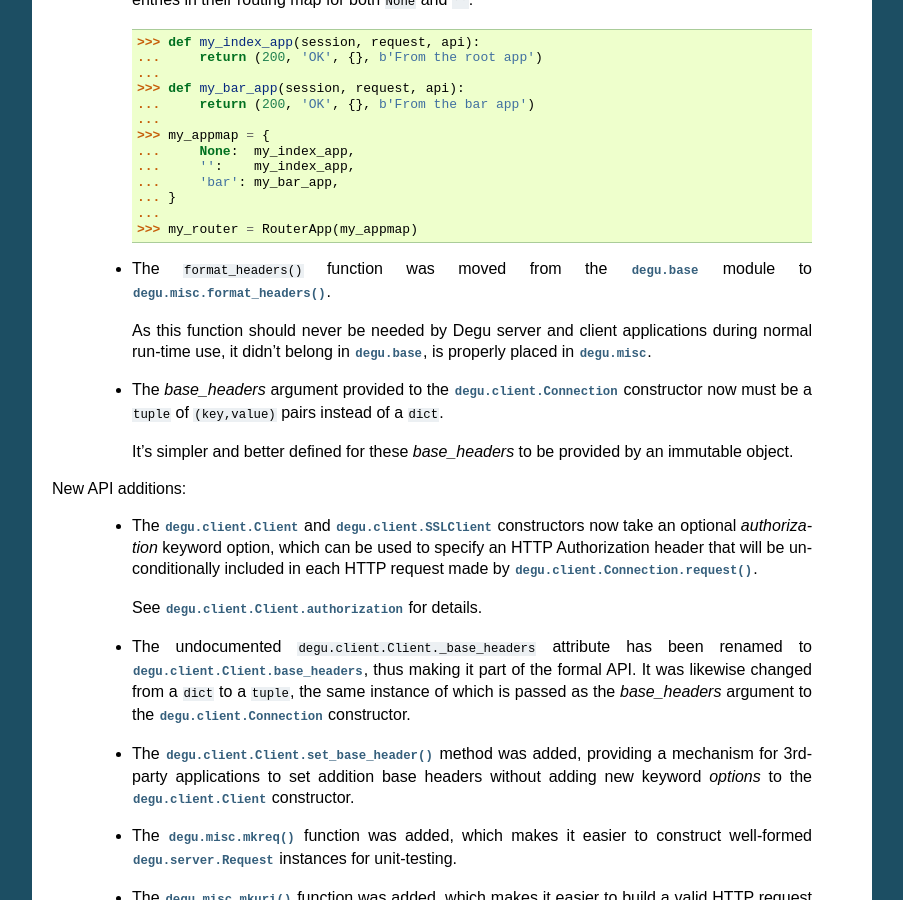
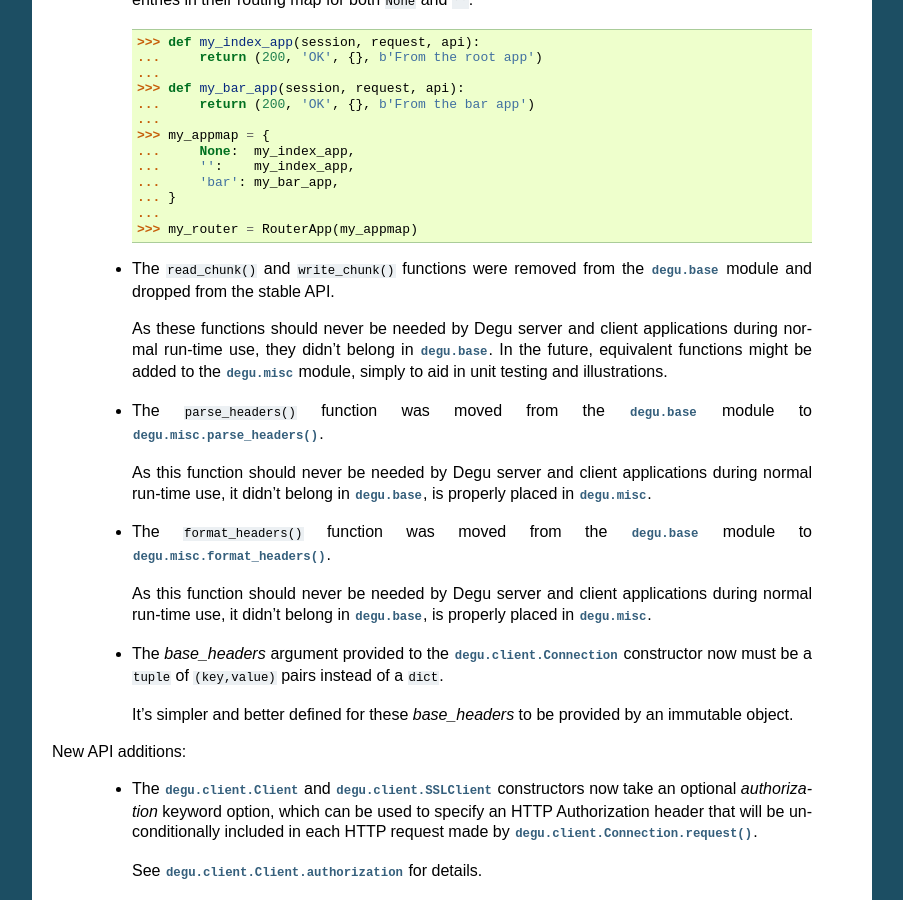
Before and after one commit to json420/degu, a Sphinx documentation site: the page built from doc/changelog.rst, in a window 1280 px wide and 900 px high, scrolled down 2134 px. Shown: the whole window, without its empty margins (198-1101 px from the left). Built offline with Sphinx 7.4.7, drawn with Linux system fonts in a browser that asks for light colours; some of the changed text lies outside the part shown.

Commit message:
Update changelog.rst about read_chunk(), write_chunk() being removed, about parse_headers() moving from degu.base to degu.misc

```diff
--- a/doc/changelog.rst
+++ b/doc/changelog.rst
@@ -11,8 +11,9 @@ Changelog
 
 Degu 0.16 again brings a number of small breaking API changes; however, the
 changes in this release are quite unlikely to break the behavior Degu server and
-client consumers during normal run-time use.  If any, the most likely changes
-will be updates to your unit-tests.
+client consumers during normal run-time use.  If any changes are needed to port
+your applications to Degu 0.16, it will most likely be changes to your unit
+tests.
 
 Breaking API changes:
 
@@ -137,6 +138,22 @@ Breaking API changes:
         ...
         >>> my_router = RouterApp(my_appmap)
 
+    *   The ``read_chunk()`` and ``write_chunk()``  functions were removed from
+        the :mod:`degu.base` module and dropped from the stable API.
+
+        As these functions should never be needed by Degu server and client
+        applications during normal run-time use, they didn't belong in
+        :mod:`degu.base`.  In the future, equivalent functions might be added to
+        the :mod:`degu.misc` module, simply to aid in unit testing and
+        illustrations.
+
+    *   The ``parse_headers()`` function was moved from the :mod:`degu.base`
+        module to :func:`degu.misc.parse_headers()`.
+
+        As this function should never be needed by Degu server and client
+        applications during normal run-time use, it didn't belong in
+        :mod:`degu.base`, is properly placed in :mod:`degu.misc`.
+
     *   The ``format_headers()`` function was moved from the :mod:`degu.base`
         module to :func:`degu.misc.format_headers()`.
 
```
